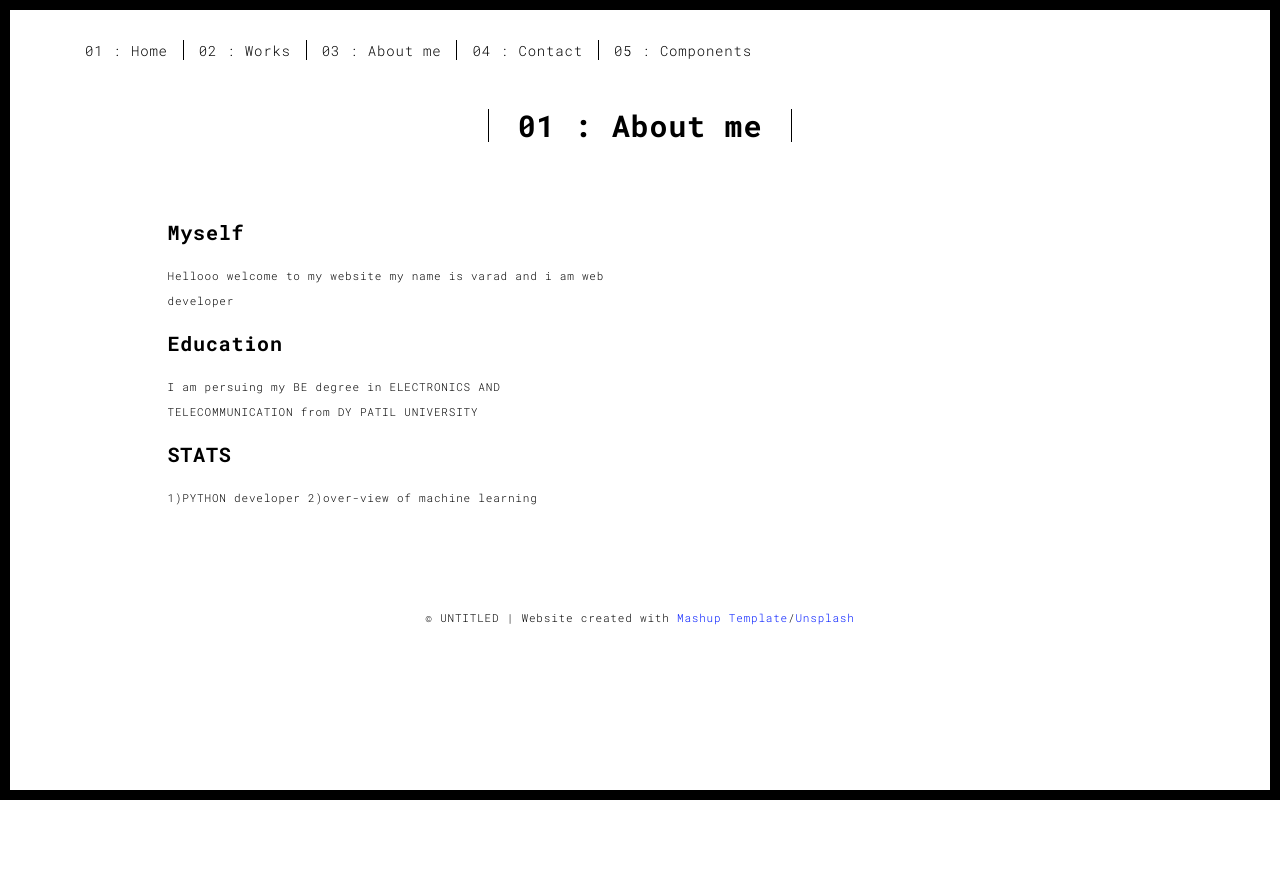
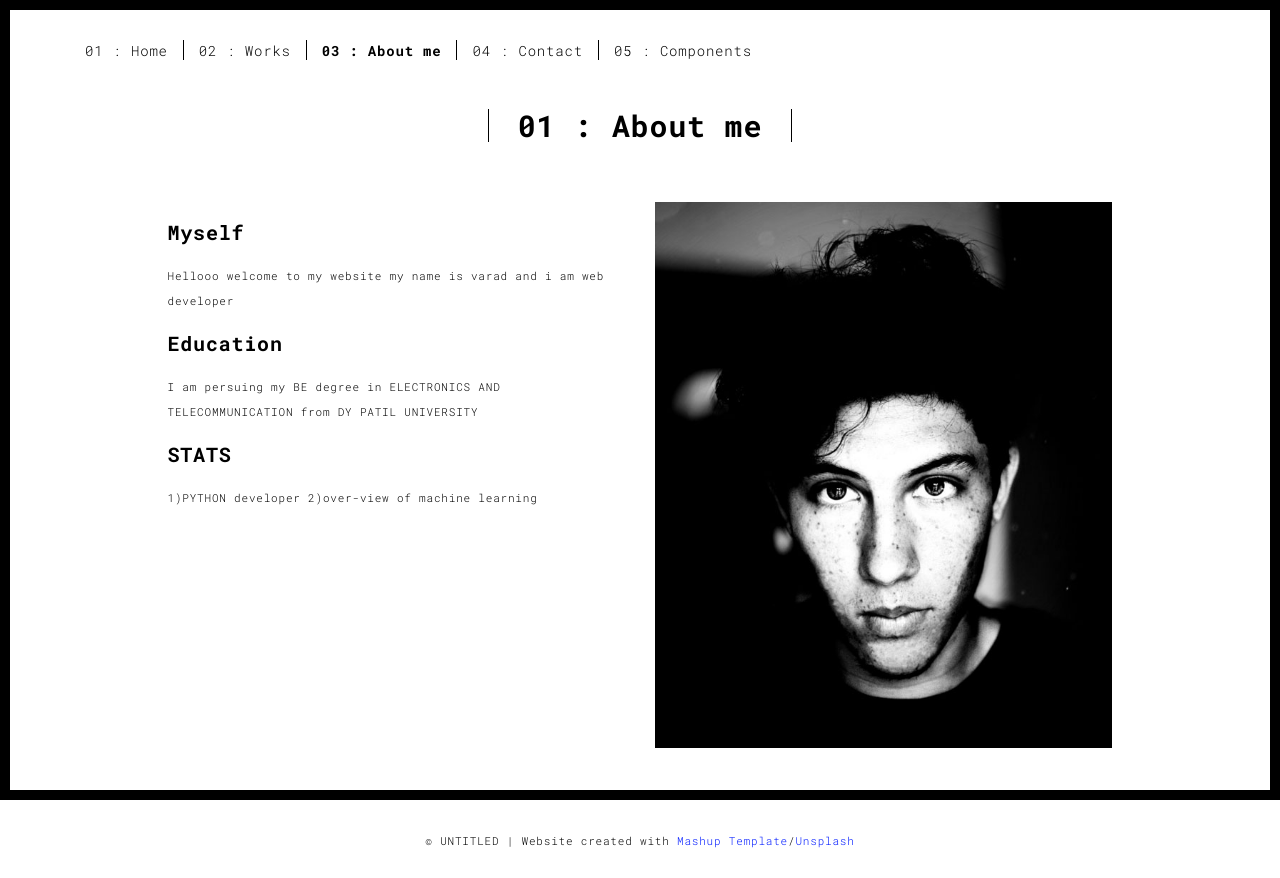
Before and after one commit to varad1508/varad, a plain HTML site: page about.html in a window 1280 px wide. Before the commit the page ends 800 px from the top, so only its background shows below. Drawn offline with Linux system fonts and the light colour scheme; files that its build step writes are made by us from their sources.

Commit message:
Update about.html

```diff
--- a/about.html
+++ b/about.html
@@ -12,12 +12,12 @@
   <!-- Disable tap highlight on IE -->
   <meta name="msapplication-tap-highlight" content="no">
 
-  <link rel="apple-touch-icon" sizes="180x180" href="./static/assets/apple-icon-180x180.png">
-  <link href="./static/assets/favicon.ico" rel="icon">
+  <link rel="apple-touch-icon" sizes="180x180" href="./apple-icon-180x180.png">
+  <link href="./favicon.ico" rel="icon">
 
   <title>Title page</title>
 
-<link href="./static/main.3f6952e4.css" rel="stylesheet"></head>
+<link href="./main.3f6952e4.css" rel="stylesheet"></head>
 
 <body class="">
 <div id="site-border-left"></div>
@@ -75,7 +75,7 @@
               </p>
                 </div>
                 <div class="col-xs-12 col-md-6">
-                  <img src="./static/assets/images/profil.jpg" class="img-responsive" alt="">
+                  <img src="./profil.jpg" class="img-responsive" alt="">
                 </div>
               </div>
             </div>
@@ -117,6 +117,6 @@
   ga('send', 'pageview');
 </script>
 
---> <script type="text/javascript" src="./static/main.70a66962.js"></script></body>
+--> <script type="text/javascript" src="./main.70a66962.js"></script></body>
 
 </html>
```
